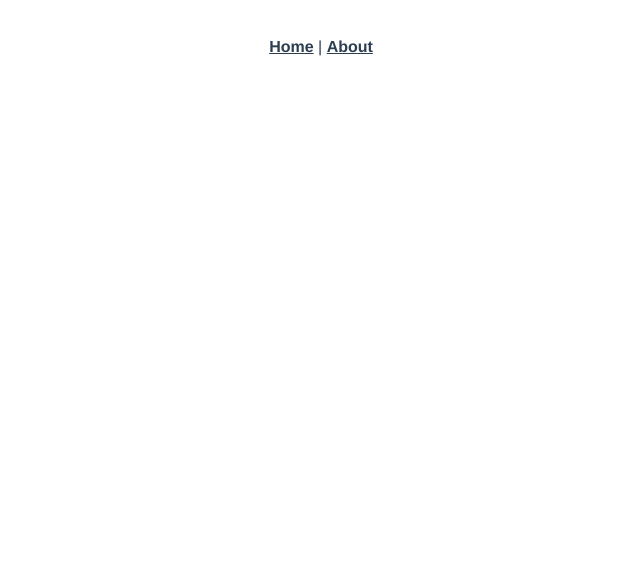
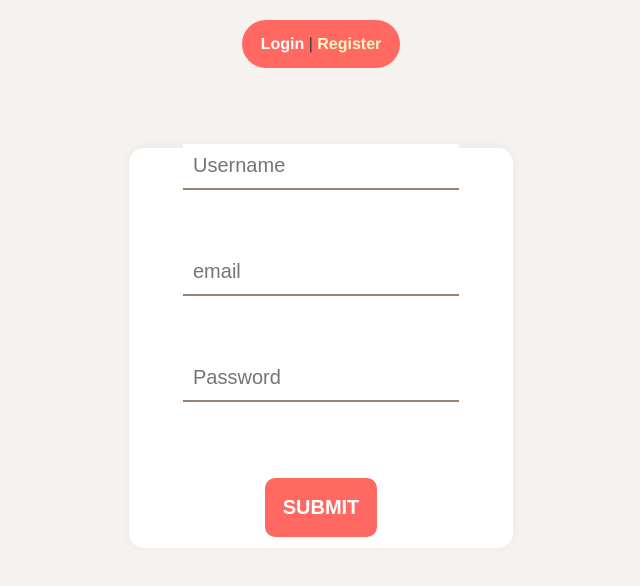
Before and after one commit to BEYMOHAMED/ShareUrSound, a Vue app: page /register in a window 1280 px wide. Before the commit this address had no page. Shown: the top 586 px of the page, without its empty margins (319-959 px from the left). Built offline with nearby package versions, Linux system fonts and the light colour scheme.

Commit message:
:lipstick: auth style

```diff
--- a/src/App.vue
+++ b/src/App.vue
@@ -1,29 +1,42 @@
 <template>
   <div id="nav">
-    <router-link to="/">Home</router-link> |
-    <router-link to="/about">About</router-link>
+    <router-link to="/login">Login</router-link> |
+    <router-link to="/register">Register</router-link>
   </div>
   <router-view/>
 </template>
 
 <style lang="scss">
+body {
+  margin: 0;
+  min-height: 100vh;
+  background-color: #F6F2EF;
+}
 #app {
   font-family: Avenir, Helvetica, Arial, sans-serif;
   -webkit-font-smoothing: antialiased;
   -moz-osx-font-smoothing: grayscale;
   text-align: center;
   color: #2c3e50;
+  display: flex;
+  align-items: center;
+  flex-direction: column;
 }
 
 #nav {
-  padding: 30px;
+  padding: 15px;
+  margin-top: 20px;
+  background-color: #FF6961;
+  width: 10vw;
+  border-radius: 50px;
 
   a {
     font-weight: bold;
-    color: #2c3e50;
+    color: #fff;
+    text-decoration: none;
 
     &.router-link-exact-active {
-      color: #42b983;
+      color: #FDF7C2;
     }
   }
 }
--- a/src/router/index.js
+++ b/src/router/index.js
@@ -1,11 +1,24 @@
 import { createRouter, createWebHistory } from 'vue-router';
 import Home from '../views/Home.vue';
+import Login from '../views/Login.vue';
+import Register from '../views/Register.vue';
 
 const routes = [
   {
     path: '/',
     name: 'Home',
     component: Home,
+  },
+  {
+    path: '/login',
+    name: 'Login',
+    component: Login,
+  },
+
+  {
+    path: '/register',
+    name: 'Register',
+    component: Register,
   },
   {
     path: '/about',
--- /dev/null
+++ b/src/views/Login.vue
@@ -0,0 +1,113 @@
+<template>
+  <div class="login-container">
+      <form
+        id="app"
+        novalidate="true"
+      >
+
+        <div class="field">
+          <input
+            id="Psername"
+            v-model="username"
+            type="text"
+            name="username"
+            class="text-input"
+            placeholder="Username"
+          >
+        </div>
+
+        <div class="field">
+          <input
+          placeholder="Password"
+            id="password"
+            v-model="password"
+            type="password"
+            name="password"
+            class="text-input"
+          >
+        </div>
+
+        <p>
+          <input
+            type="submit"
+            value="Submit"
+            class="submit"
+          >
+        </p>
+      </form>
+  </div>
+</template>
+<script>
+
+export default {
+
+};
+</script>
+
+<style>
+
+  .login-container{
+    margin-top: 10vh;
+    padding: 5vh 0;
+    border-radius: 15px;
+    border: none;
+    box-shadow: 0 -1px 10px rgba(0,0,0,0.05);
+    height: 40vh;
+    width: 30vw;
+    background-color: #FFF;
+    display: flex;
+    align-items: center;
+    justify-content: center;
+  }
+  label{
+    font-weight: bold;
+    font-size: 20px;
+    margin-right: 20px;
+    margin-bottom: 10px;
+    text-transform: uppercase;
+  }
+
+  .field{
+    display: flex;
+    flex-direction: column;
+    align-items: center;
+    margin-bottom: 60px;
+  }
+
+  li{
+    color: red;
+    text-transform: uppercase;
+    font-weight: bold;
+  }
+
+  .text-input{
+    border: none;
+    border-bottom: 2px solid #988270;
+    outline: none;
+    height: 3vh;
+    width: 20vw;
+    padding: 10px;
+    font-size: 20px;
+    color: #988270;
+  }
+
+  .submit{
+    border: none;
+    background-color: #FF6961;
+    color: #FFF;
+    font-size: 20px;
+    padding: 15px;
+    border-radius: 10px;
+    outline: none;
+    font-weight: bold;
+    text-transform: uppercase;
+    cursor: pointer;
+    border: 3px solid #FF6961;
+    transition: 0.2s;
+  }
+
+  .submit:hover{
+    background-color: #fff;
+    color: #FF6961;
+  }
+</style>
--- /dev/null
+++ b/src/views/Register.vue
@@ -0,0 +1,124 @@
+<template>
+  <div class="login-container">
+      <form
+        id="app"
+        novalidate="true"
+      >
+
+        <div class="field">
+          <input
+            id="Username"
+            v-model="username"
+            type="text"
+            name="username"
+            class="text-input"
+            placeholder="Username"
+          >
+        </div>
+
+        <div class="field">
+          <input
+            id="email"
+            v-model="email"
+            type="text"
+            name="email"
+            class="text-input"
+            placeholder="email"
+          >
+        </div>
+
+        <div class="field">
+          <input
+          placeholder="Password"
+            id="password"
+            v-model="password"
+            type="password"
+            name="password"
+            class="text-input"
+          >
+        </div>
+
+        <p>
+          <input
+            type="submit"
+            value="Submit"
+            class="submit"
+          >
+        </p>
+      </form>
+  </div>
+</template>
+<script>
+
+export default {
+
+};
+</script>
+
+<style>
+
+  .login-container{
+    margin-top: 10vh;
+    padding: 5vh 0;
+    border-radius: 15px;
+    border: none;
+    box-shadow: 0 -1px 10px rgba(0,0,0,0.05);
+    height: 40vh;
+    width: 30vw;
+    background-color: #FFF;
+    display: flex;
+    align-items: center;
+    justify-content: center;
+  }
+  label{
+    font-weight: bold;
+    font-size: 20px;
+    margin-right: 20px;
+    margin-bottom: 10px;
+    text-transform: uppercase;
+  }
+
+  .field{
+    display: flex;
+    flex-direction: column;
+    align-items: center;
+    margin-bottom: 60px;
+  }
+
+  li{
+    color: red;
+    text-transform: uppercase;
+    font-weight: bold;
+  }
+
+  .text-input{
+    border: none;
+    border-bottom: 2px solid #988270;
+    outline: none;
+    height: 3vh;
+    width: 20vw;
+    padding: 10px;
+    font-size: 20px;
+    color: #988270;
+  }
+
+  .submit{
+    border: none;
+    background-color: #FF6961;
+    color: #FFF;
+    font-size: 20px;
+    padding: 15px;
+    border-radius: 10px;
+    outline: none;
+    font-weight: bold;
+    text-transform: uppercase;
+    cursor: pointer;
+    border: 3px solid #FF6961;
+    transition: 0.2s;
+  }
+
+  .submit:hover{
+    background-color: #fff;
+    color: #FF6961;
+  }
+</style>
```
